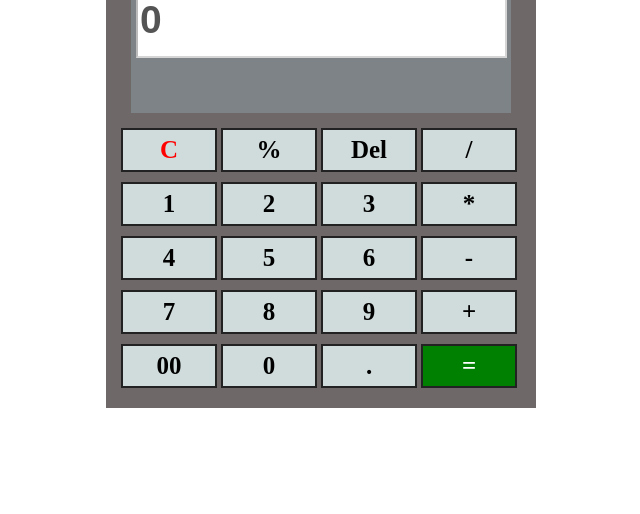
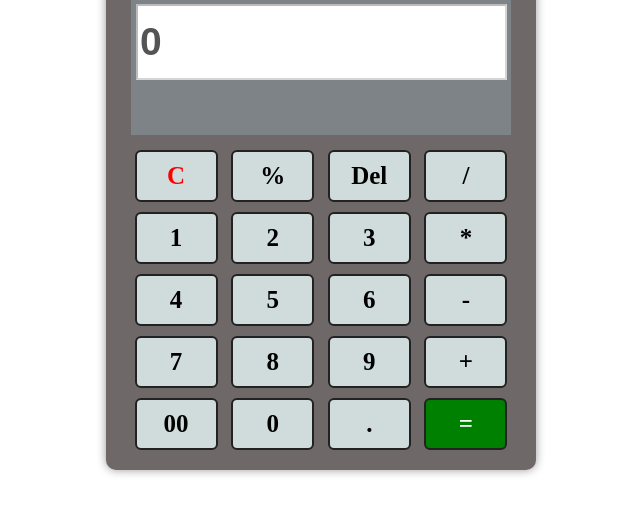
Before and after one commit to Eslam358/Calculator, a plain HTML site: page index.html in a window 1280 px wide. Shown: the part 104-618 px from the top of the page, without its empty margins (319-959 px from the left). Drawn offline with Linux system fonts and the light colour scheme.

Commit message:
Update calcul.css

```diff
--- a/calcul.css
+++ b/calcul.css
@@ -6,7 +6,10 @@ body{
     padding: 15px;
     background-color: rgb(110, 104, 104);
     max-width: 400px;
-    margin: auto;
+    min-width: 250px;
+    border-radius: 10px;
+    margin: 30px auto;
+    box-shadow: 0 0 10px #999;
 }
 .head{
     padding: 10px;
@@ -31,25 +34,30 @@ body{
         padding: 10px;
         background-color: white;
     }
+    .kay .num{
+        display: flex;
+        flex-wrap: wrap;
+        /* flex-grow: 1px; */
+        justify-content: space-evenly;
+    }
 
     .kay .num span
     {
-
+         display: flex;
+         justify-content: center;
+         align-items: center;
         padding: 10px;
-        width: 18%;
-        display: inline-block;
-        height: 20px;
+        width: calc((100% - 41% )/4);
         margin: 5px 0;
-        text-align: center;
+        border-radius: 6px;
         font-size: 25px;
         font-weight: bold;
         border: 2px solid #222;
-        line-height: 20px;
         background-color: rgb(208, 219, 219);
         cursor: pointer;
         }
         .kay .num span:active{
             border-color: blueviolet;
             color: blueviolet;
-            background-color: blanchedalmond;
+            background-color: rgb(15, 167, 35);
         }
```
